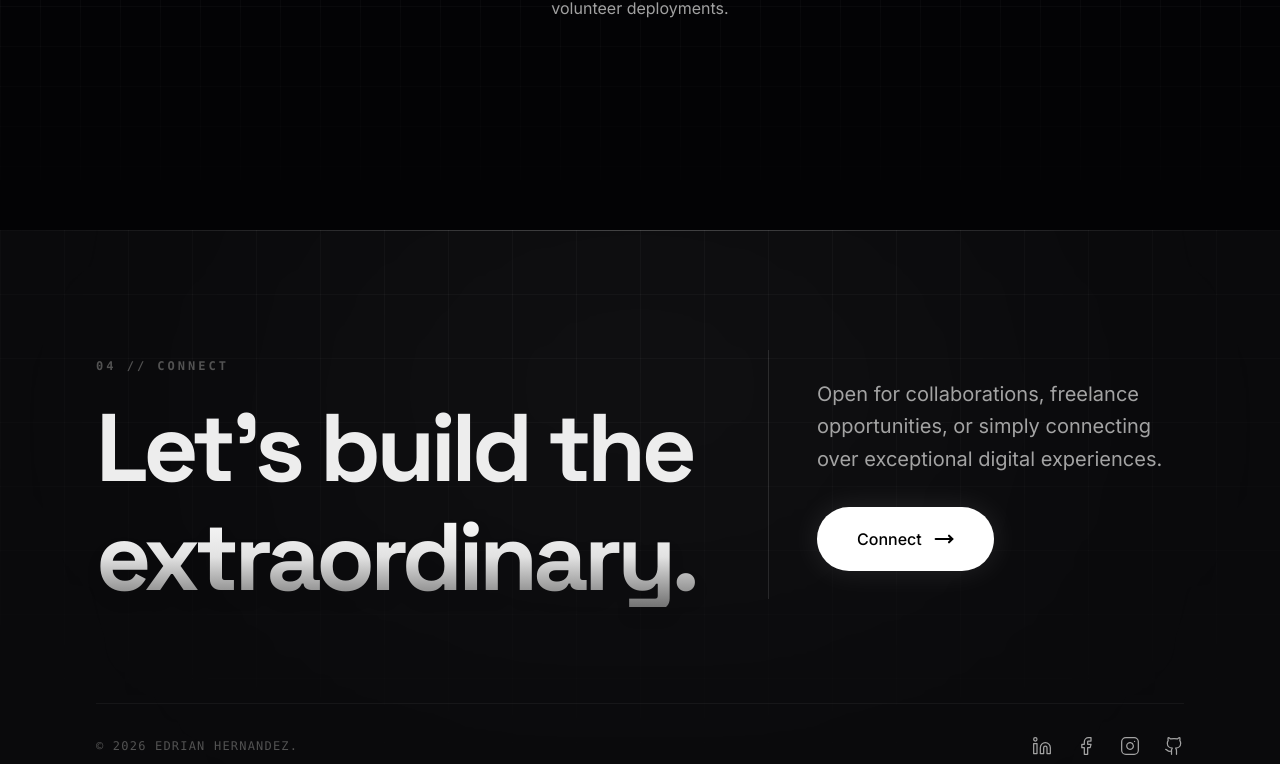
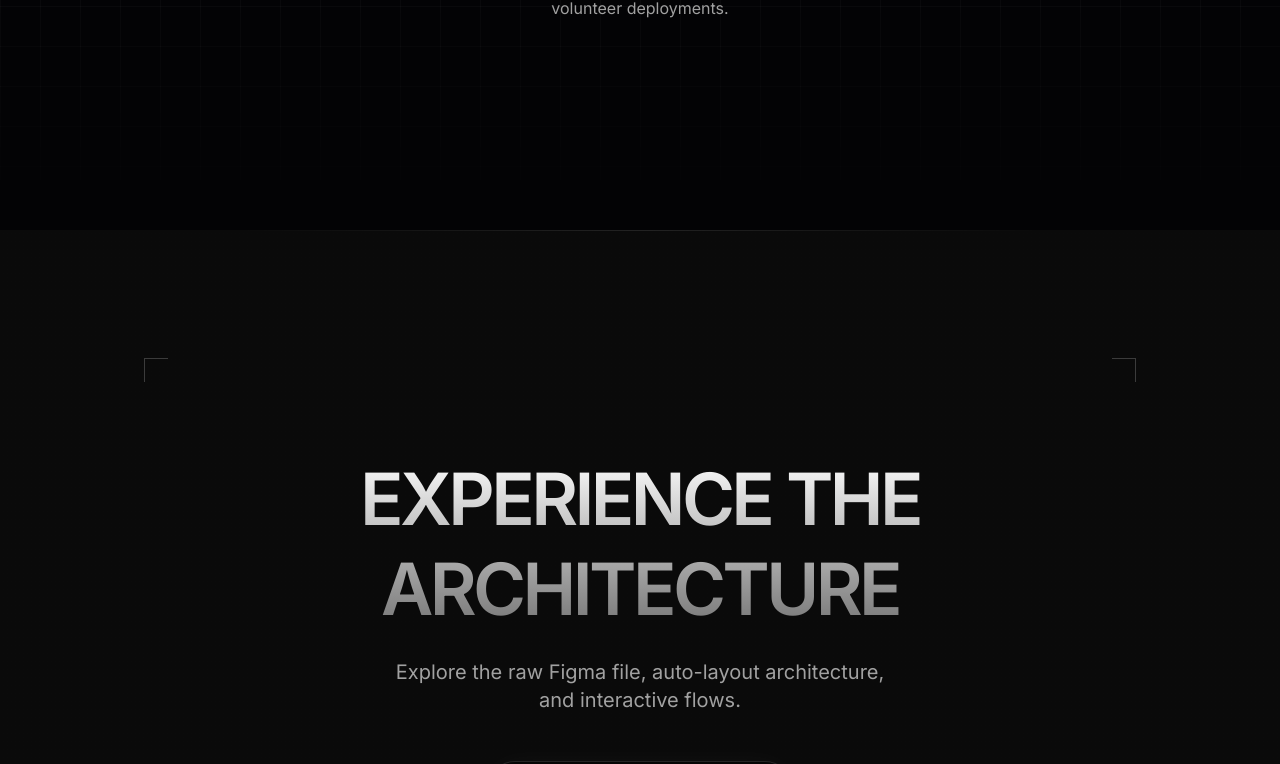
Before and after one commit to EdrianHernandez/Ed, a React (Vite) app: page /projects/bahanihan in a window 1280 px wide. Shown: the part 4789-5553 px from the top of the page. Built offline with nearby package versions, Linux system fonts and the light colour scheme.

Commit message:
add prototype navigation section in bahanihan

```diff
--- a/src/pages/BahanihanCaseStudy.tsx
+++ b/src/pages/BahanihanCaseStudy.tsx
@@ -477,6 +477,72 @@ const BahanihanCaseStudy = () => {
           </section>
         </section>
 
+        {/* Final CTA / Prototype Link */}
+        <section className="relative w-full py-24 md:py-32 px-6 md:px-12 flex flex-col items-center justify-center text-center overflow-hidden">
+
+          {/* Atmospheric Radial Glow Behind Content */}
+          <div className="absolute inset-0 bg-[radial-gradient(ellipse_at_center,_var(--tw-gradient-stops))] from-white/[0.03] via-transparent to-transparent pointer-events-none z-0"></div>
+
+          {/* Subtle ambient light separator */}
+          <div className="absolute top-0 left-1/2 -translate-x-1/2 w-[800px] h-[1px] bg-gradient-to-r from-transparent via-white/10 to-transparent z-10"></div>
+
+          <motion.div
+            initial={{ opacity: 0, y: 30 }}
+            whileInView={{ opacity: 1, y: 0 }}
+            viewport={{ once: true, margin: "-10%" }}
+            transition={{ duration: 0.8, ease: [0.16, 1, 0.3, 1] }}
+            className="relative z-10 flex flex-col items-center py-16 px-6 sm:px-8 md:p-16 lg:p-24 w-full max-w-5xl"
+          >
+            {/* Minimalist Corner Brackets */}
+            <div className="absolute top-0 left-0 w-4 h-4 md:w-6 md:h-6 border-t border-l border-white/20"></div>
+            <div className="absolute top-0 right-0 w-4 h-4 md:w-6 md:h-6 border-t border-r border-white/20"></div>
+            <div className="absolute bottom-0 left-0 w-4 h-4 md:w-6 md:h-6 border-b border-l border-white/20"></div>
+            <div className="absolute bottom-0 right-0 w-4 h-4 md:w-6 md:h-6 border-b border-r border-white/20"></div>
+
+            <h2 className="text-3xl sm:text-4xl md:text-5xl lg:text-7xl font-bold tracking-tighter uppercase leading-tight bg-clip-text text-transparent bg-gradient-to-b from-white to-neutral-500 px-2 md:px-0">
+              EXPERIENCE THE ARCHITECTURE
+            </h2>
+            <p className="text-neutral-400 text-base sm:text-lg md:text-xl font-light max-w-lg mt-5 md:mt-6 text-pretty px-4 md:px-0">
+              Explore the raw Figma file, auto-layout architecture, and interactive flows.
+            </p>
+
+            <a
+              href="https://www.figma.com/proto/4RYyxYv4CXtY7MjfYgXGnP/BAHANIHAN?node-id=205-330&t=mYxtiypuamoaZxAF-1"
+              target="_blank"
+              rel="noopener noreferrer"
+              className="group mt-10 md:mt-12 px-6 sm:px-8 py-3.5 sm:py-4 w-full max-w-[280px] sm:max-w-max rounded-full bg-black/50 backdrop-blur-xl ring-1 ring-white/10 shadow-[0_0_30px_-5px_rgba(255,255,255,0.05)] flex items-center justify-center gap-3 transition-all duration-500 ease-out hover:ring-white/40 hover:bg-white/10 hover:shadow-[0_0_40px_0px_rgba(255,255,255,0.1)] hover:scale-105 active:scale-95"
+            >
+              <svg
+                className="w-5 h-5 transition-transform duration-500 group-hover:scale-110"
+                viewBox="0 0 38 57"
+                fill="none"
+                xmlns="http://www.w3.org/2000/svg"
+              >
+                <path d="M19 28.5C19 33.7467 14.7467 38 9.5 38C4.25329 38 0 33.7467 0 28.5C0 23.2533 4.25329 19 9.5 19H19V28.5Z" fill="#0ACF83"/>
+                <path d="M0 9.5C0 4.25329 4.25329 0 9.5 0H19V19H9.5C4.25329 19 0 14.7467 0 9.5Z" fill="#F24E1E"/>
+                <path d="M19 0H28.5C33.7467 0 38 4.25329 38 9.5C38 14.7467 33.7467 19 28.5 19H19V0Z" fill="#FF7262"/>
+                <path d="M38 28.5C38 33.7467 33.7467 38 28.5 38C23.2533 38 19 33.7467 19 28.5C19 23.2533 23.2533 19 28.5 19H38V28.5Z" fill="#1ABCFE"/>
+                <path d="M19 47.5C19 52.7467 14.7467 57 9.5 57C4.25329 57 0 52.7467 0 47.5C0 42.2533 4.25329 38 9.5 38C14.7467 38 19 42.2533 19 47.5Z" fill="#A259FF"/>
+              </svg>
+              <span className="text-white text-sm font-medium tracking-wide uppercase transition-colors duration-500">Interact with Prototype</span>
+            </a>
+          </motion.div>
+
+          {/* The Page Anchor Base */}
+          <motion.div
+            initial={{ opacity: 0 }}
+            whileInView={{ opacity: 1 }}
+            viewport={{ once: true }}
+            transition={{ duration: 1, delay: 0.5 }}
+            className="relative z-10 w-full flex flex-col items-center mt-20 md:mt-28"
+          >
+            <div className="w-full max-w-sm h-px bg-gradient-to-r from-transparent via-white/10 to-transparent"></div>
+            <span className="mt-6 text-[10px] md:text-xs font-mono tracking-[0.3em] text-neutral-600 uppercase">
+              END OF CASE STUDY
+            </span>
+          </motion.div>
+        </section>
+
         {/* Click-Activated Floating Modal */}
         <AnimatePresence>
           {hoveredImage && (
```
Also changed, not shown: public/FLOODGUARD ASSETS/Floodguard thumbnail.png.
